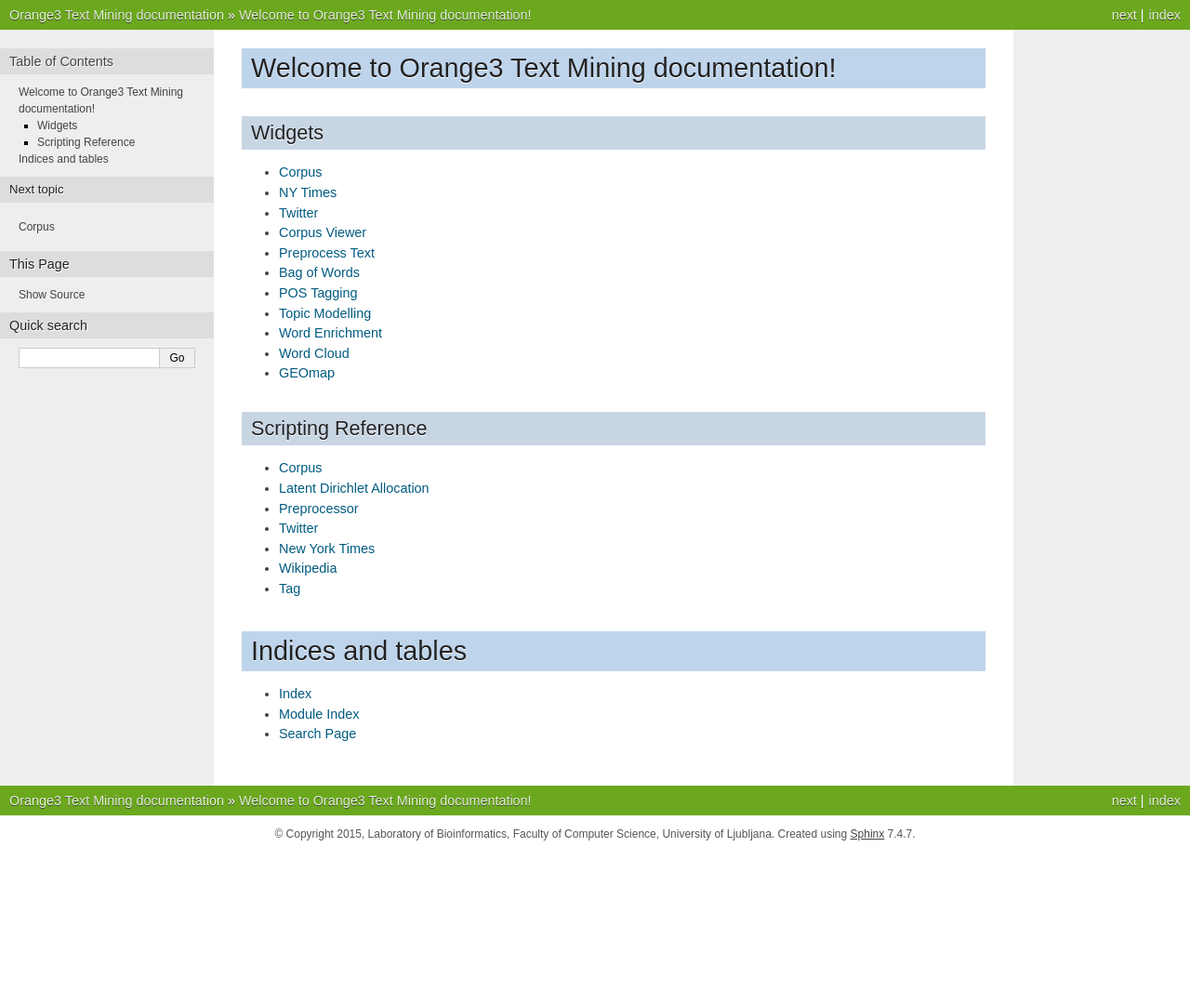
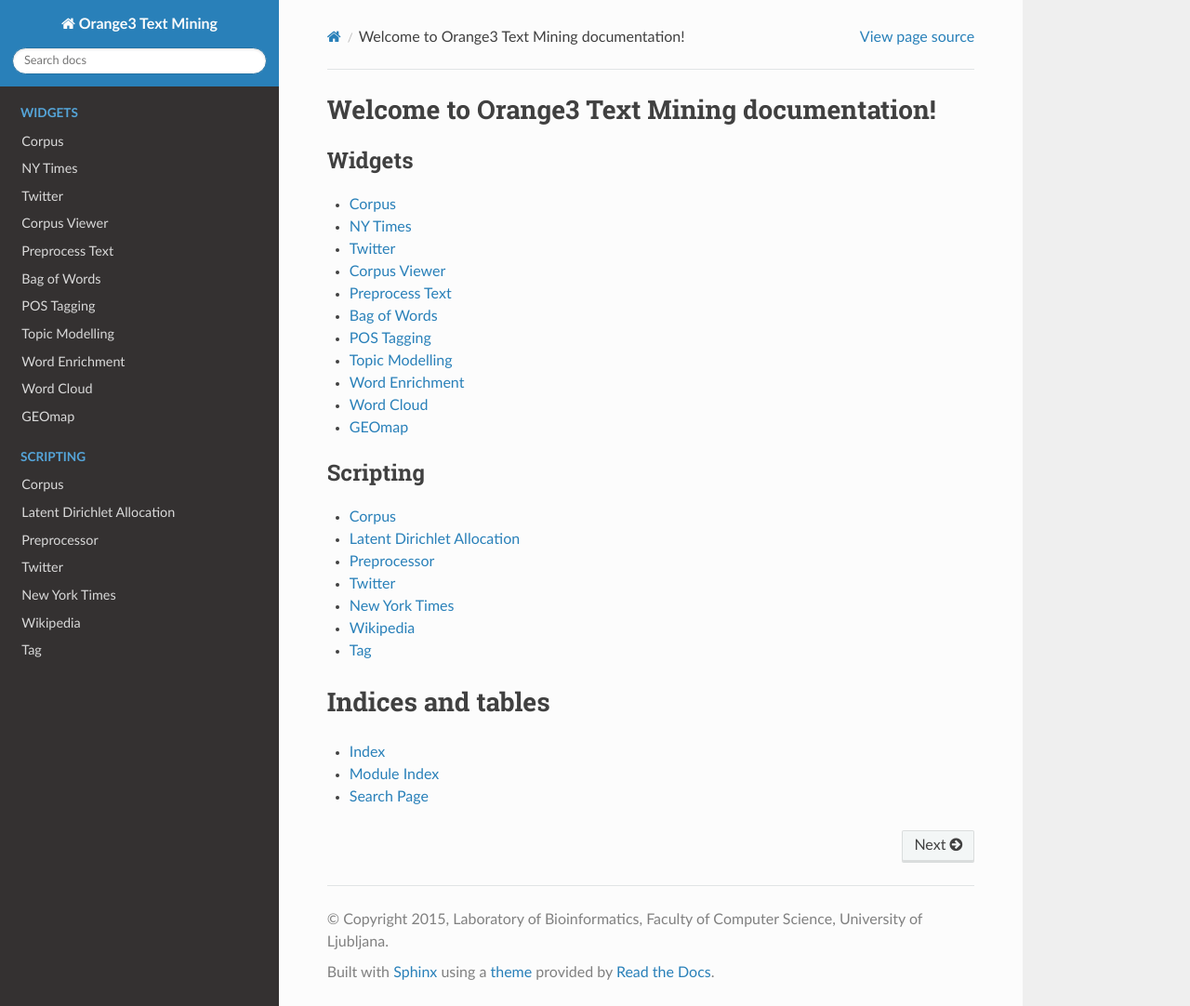
Before and after one commit to biolab/orange3-text, a Sphinx documentation site: the page built from doc/index.rst, in a window 1280 px wide and 1082 px high. Shown: the whole window at 93% size. Built offline with Sphinx 7.4.7 and the Read the Docs theme 2.0.0, drawn with Linux system fonts in a browser that asks for light colours.

Commit message:
Change docs theme

```diff
--- a/doc/conf.py
+++ b/doc/conf.py
@@ -34,6 +34,7 @@
     'sphinx.ext.doctest',
     'sphinx.ext.todo',
     'sphinx.ext.napoleon',
+    'sphinx.ext.viewcode',
 ]
 
 # Add any paths that contain templates here, relative to this directory.
@@ -104,7 +105,7 @@
 
 # The theme to use for HTML and HTML Help pages.  See the documentation for
 # a list of builtin themes.
-html_theme = 'nature'
+html_theme = 'sphinx_rtd_theme'
 
 # Theme options are theme-specific and customize the look and feel of a theme
 # further.  For a list of options available for each theme, see the
--- a/doc/index.rst
+++ b/doc/index.rst
@@ -6,11 +6,9 @@
 Welcome to Orange3 Text Mining documentation!
 =============================================
 
-Widgets
--------
-
 .. toctree::
    :maxdepth: 1
+   :caption: Widgets
 
    widgets/corpus.rst
    widgets/nytimes.rst
@@ -24,11 +22,10 @@
    widgets/wordcloud.rst
    widgets/geomap.rst
 
-Scripting Reference
--------------------
 
 .. toctree::
-   :maxdepth: 1
+   :maxdepth: 2
+   :caption: Scripting
 
    scripting/corpus.rst
    scripting/lda.rst
```
